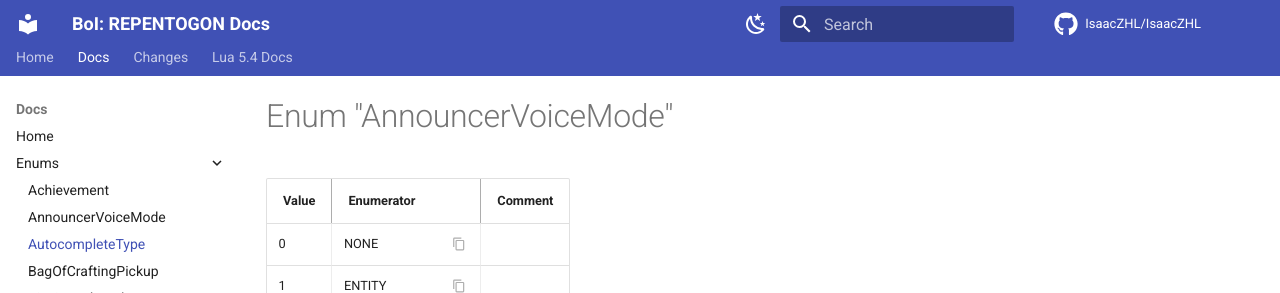
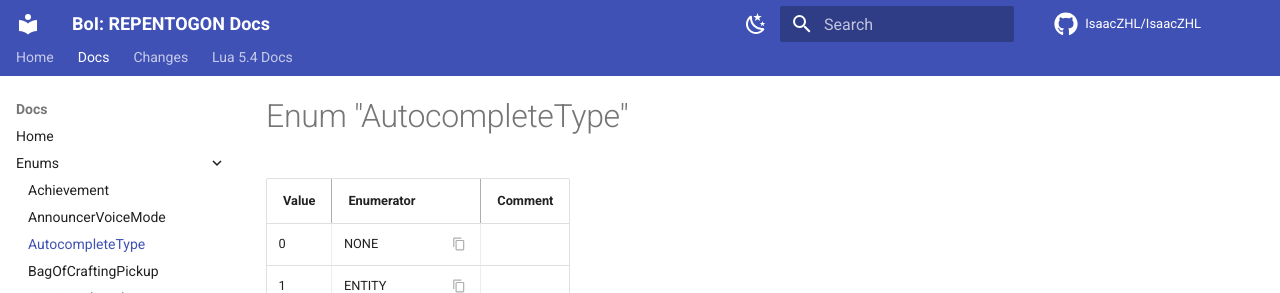
Before and after one commit to TeamREPENTOGON/REPENTOGON, an MkDocs documentation site: the page built from documentation/docs/enums/AutocompleteType.md, in a window 1280 px wide and 1022 px high. Shown: the top 293 px of the window. Built offline with MkDocs 1.6.1 and Material for MkDocs 9.7.7, drawn with Linux system fonts in a browser that asks for light colours; comment, search, counter and statistics services are not loaded; the version menu is left out.

Commit message:
quick doc fix

```diff
--- a/documentation/docs/enums/AutocompleteType.md
+++ b/documentation/docs/enums/AutocompleteType.md
@@ -2,7 +2,7 @@
 tags:
   - Enum
 ---
-# Enum "AnnouncerVoiceMode"
+# Enum "AutocompleteType"
 |Value|Enumerator|Comment|
 |:--|:--|:--|
 |0 |NONE {: .copyable } |  |
```
